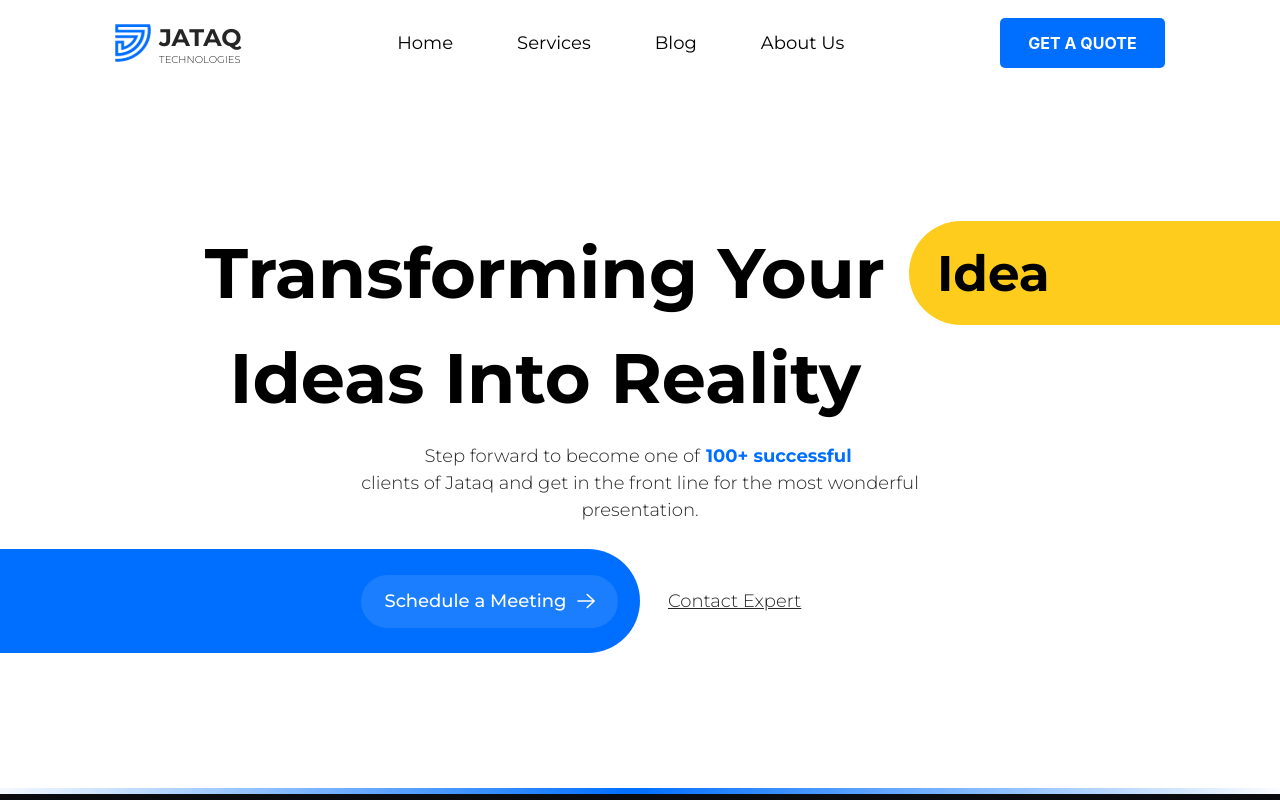
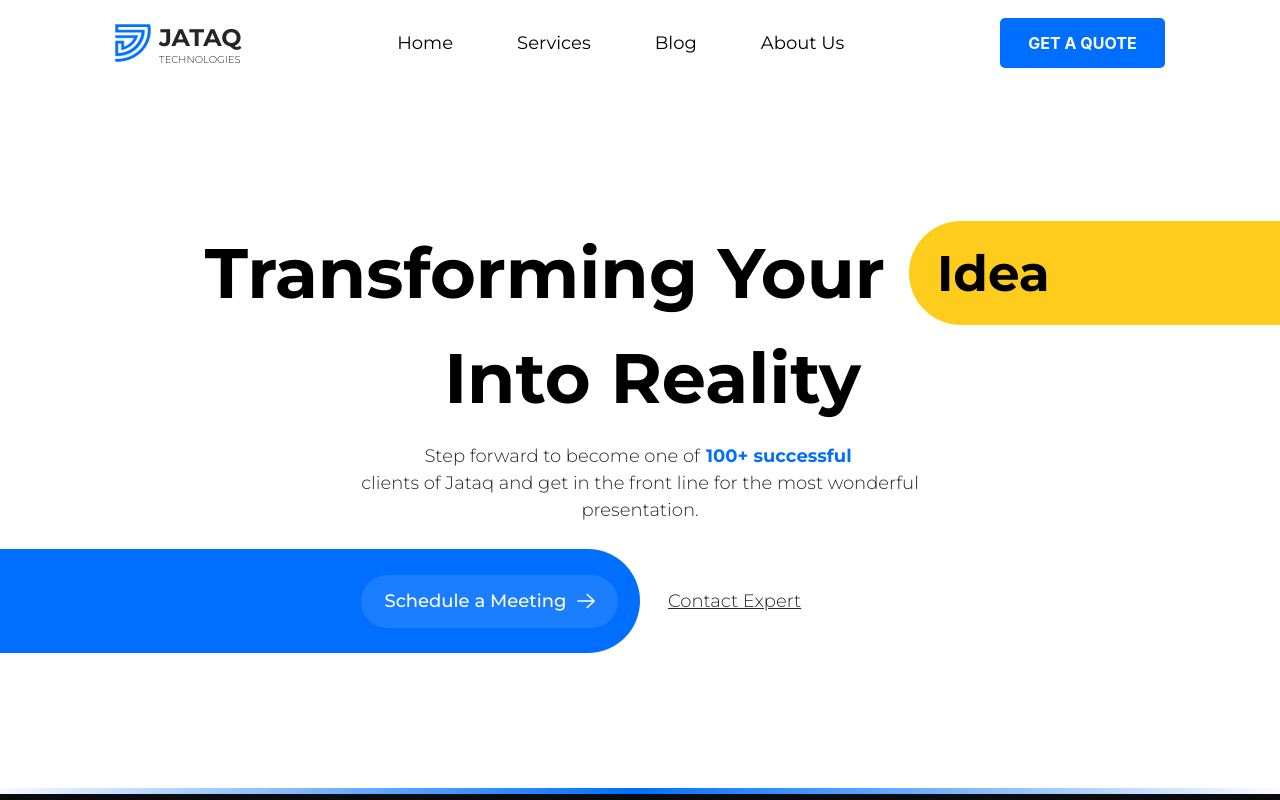
Before and after one commit to mudassir7732/Jataq-Technologies, a React (Create React App) app: page / in a window 1280 px wide. Shown: the top 800 px of the page. Built offline with nearby package versions, Linux system fonts and the light colour scheme.

Commit message:
Updated code

```diff
--- a/src/sections/home/index.js
+++ b/src/sections/home/index.js
@@ -7,7 +7,7 @@ const Home = () => {
                         Transforming Your
                     </p>
                     <p className="text-[28px] sm:text-[40px] md:text-[52px] lg:text-[62px] xl:text-[70px] font-[700] font-[Montserrat] text-right pr-6">
-                        Ideas Into Reality
+                        Into Reality
                     </p>
                 </div>
                 <div className="min-w-[70px] w-[25%] lg:w-[30%] bg-[#fdcc1d] h-[45px] sm:h-[60px] md:h-[80px] lg:h-[95px] xl:h-[104px] flex flex-row items-center pl-[12px] sm:pl-[16px] md:pl-[24px] lg:pl-[28px] rounded-tl-full rounded-bl-full overflow-hidden">
```
